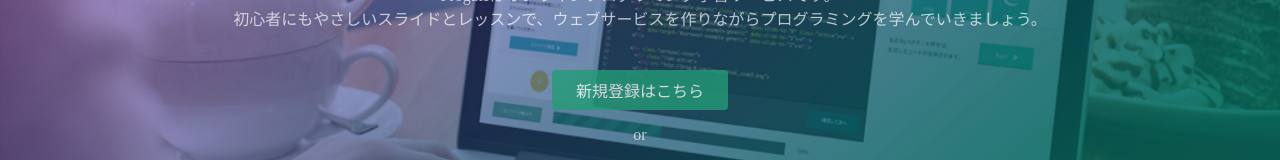
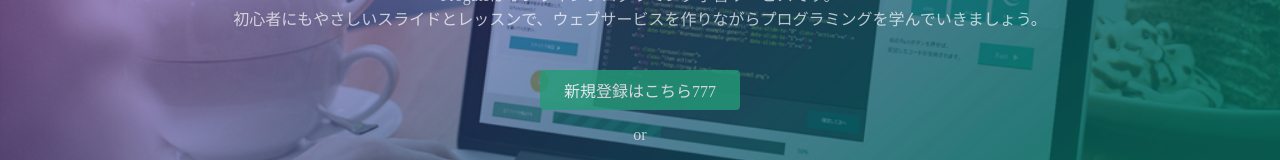
Before and after one commit to satoru-tanaka-1977/prog-8.github.io, a plain HTML site: page index.html in a window 1280 px wide. Shown: the part 362-522 px from the top of the page. Drawn offline with Linux system fonts and the light colour scheme.

Commit message:
Update index.html
777　テスト入力

```diff
--- a/index.html
+++ b/index.html
@@ -26,7 +26,7 @@
       <h1>LEARN TO CODE.<br>LEARN TO BE CREATIVE.</h1>
       <p>Progateはオンラインプログラミング学習サービスです。<br>初心者にもやさしいスライドとレッスンで、ウェブサービスを作りながらプログラミングを学んでいきましょう。</p>
       <div class="btn-wrapper">
-        <a href="#" class="btn signup">新規登録はこちら</a>
+        <a href="#" class="btn signup">新規登録はこちら777</a>
         <p>or</p>
         <a href="#" class="btn facebook"><span class="fa fa-facebook"></span>Facebookで登録</a>
         <a href="#" class="btn twitter"><span class="fa fa-twitter"></span>Twitterで登録</a>
```
